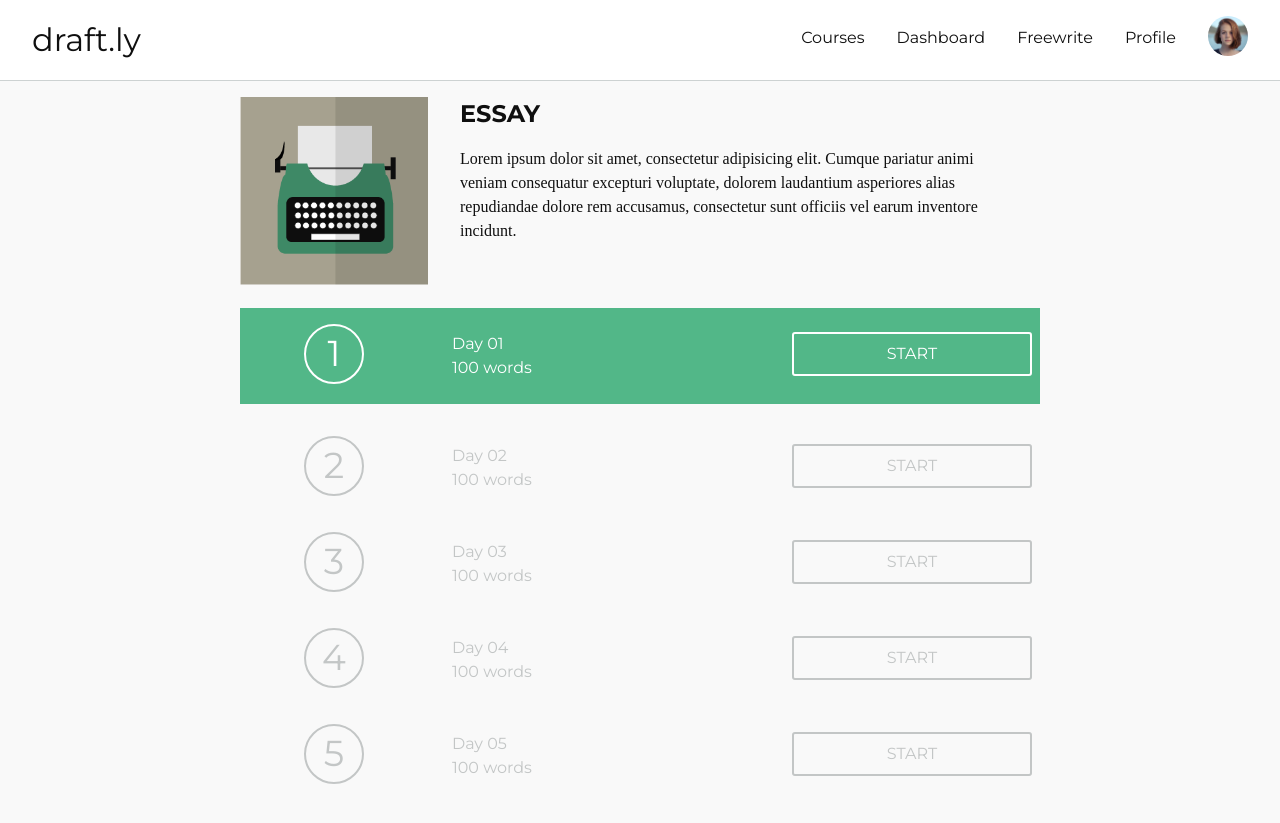
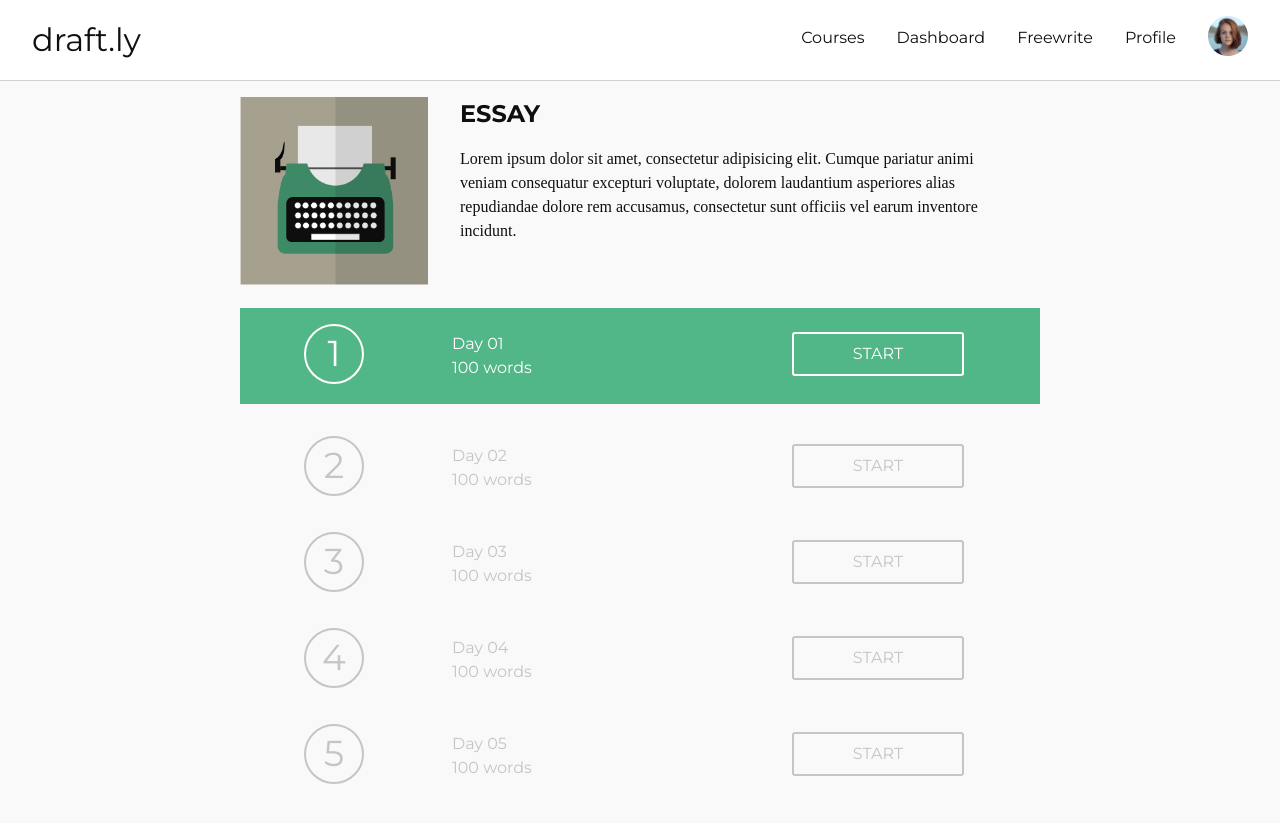
Before and after one commit to davidpowellme/draftly, a Jekyll site: the page built from journal.html, in a window 1280 px wide. Shown: the top 823 px of the page. Built offline with Jekyll 4.4.1, drawn with Linux system fonts in a browser that asks for light colours; nearby versions of some CDN libraries.

Commit message:
essay list page

```diff
--- a/journal.html
+++ b/journal.html
@@ -22,62 +22,62 @@ permalink: /essay/
 
 <main class="prompt-list">
 	<section class="active">
-		<article class="col-sm-3">
+		<article class="col-sm-3 col-md-3 col-lg-3">
 			<div>1</div>
 		</article>
-		<article class="col-sm-5">
+		<article class="col-sm-5 col-md-5 col-lg-5">
 			<div>Day 01</div>
 			<div>100 words</div>
 		</article>
-		<article class="col-sm-4">
+		<article class="col-sm-4 col-md-3 col-lg-3">
 			<a href="#" class="btn">Start</a>
 		</article>
 	</section>
 	<section>
-		<article class="col-sm-3">
+		<article class="col-sm-3 col-md-3 col-lg-3">
 			<div>2</div>
 		</article>
-		<article class="col-sm-5">
+		<article class="col-sm-5 col-md-5 col-lg-5">
 			<div>Day 02</div>
 			<div>100 words</div>
 		</article>
-		<article class="col-sm-4">
+		<article class="col-sm-4 col-md-3 col-lg-3">
 			<a href="#" class="btn">Start</a>
 		</article>
 	</section>
 	<section>
-		<article class="col-sm-3">
+		<article class="col-sm-3 col-md-3 col-lg-3">
 			<div>3</div>
 		</article>
-		<article class="col-sm-5">
+		<article class="col-sm-5 col-md-5 col-lg-5">
 			<div>Day 03</div>
 			<div>100 words</div>
 		</article>
-		<article class="col-sm-4">
+		<article class="col-sm-4 col-md-3 col-lg-3">
 			<a href="#" class="btn">Start</a>
 		</article>
 	</section>
 	<section>
-		<article class="col-sm-3">
+		<article class="col-sm-3 col-md-3 col-lg-3">
 			<div>4</div>
 		</article>
-		<article class="col-sm-5">
+		<article class="col-sm-5 col-md-5 col-lg-5">
 			<div>Day 04</div>
 			<div>100 words</div>
 		</article>
-		<article class="col-sm-4">
+		<article class="col-sm-4 col-md-3 col-lg-3">
 			<a href="#" class="btn">Start</a>
 		</article>
 	</section>
 	<section>
-		<article class="col-sm-3">
+		<article class="col-sm-3 col-md-3 col-lg-3">
 			<div>5</div>
 		</article>
-		<article class="col-sm-5">
+		<article class="col-sm-5 col-md-5 col-lg-5">
 			<div>Day 05</div>
 			<div>100 words</div>
 		</article>
-		<article class="col-sm-4">
+		<article class="col-sm-4 col-md-3 col-lg-3">
 			<a href="#" class="btn">Start</a>
 		</article>
 	</section>
```
